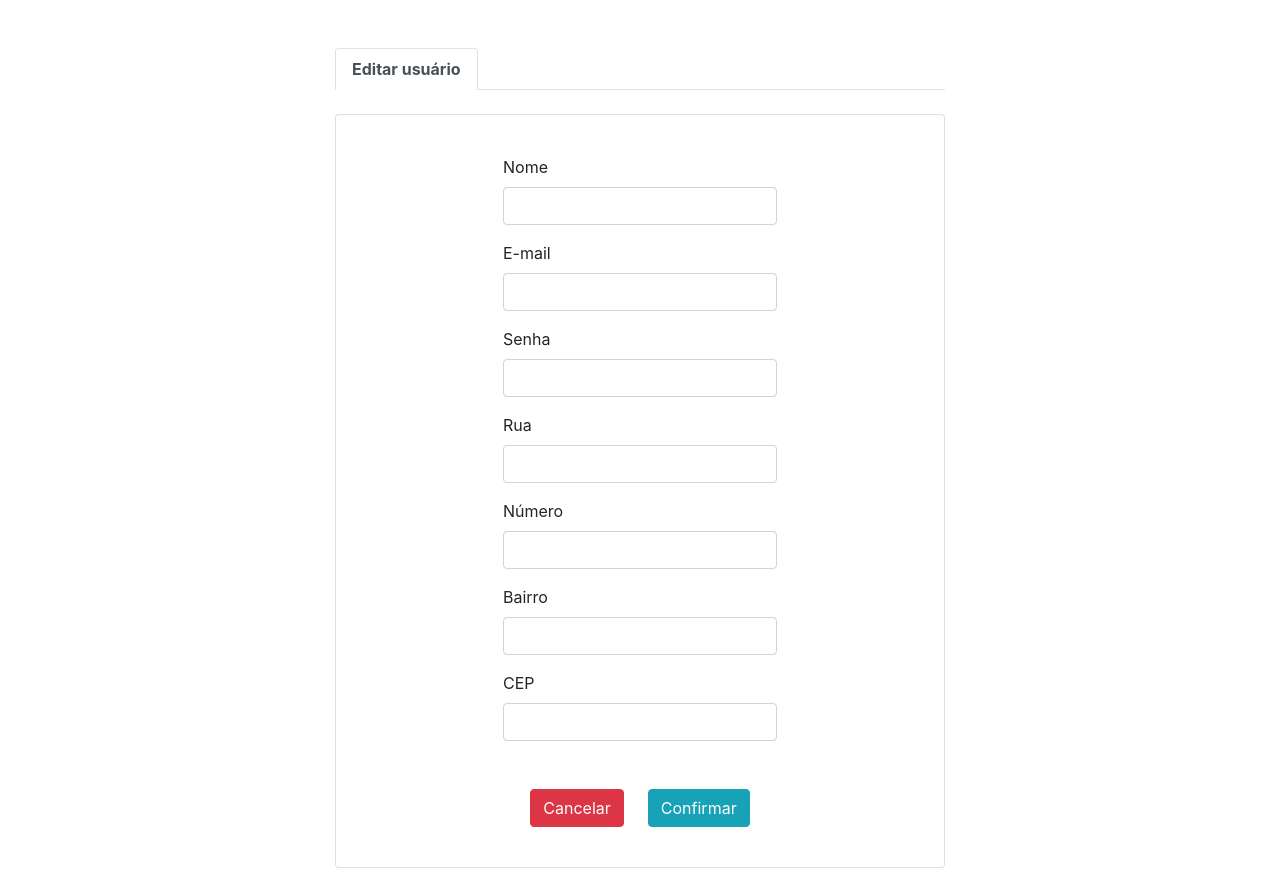
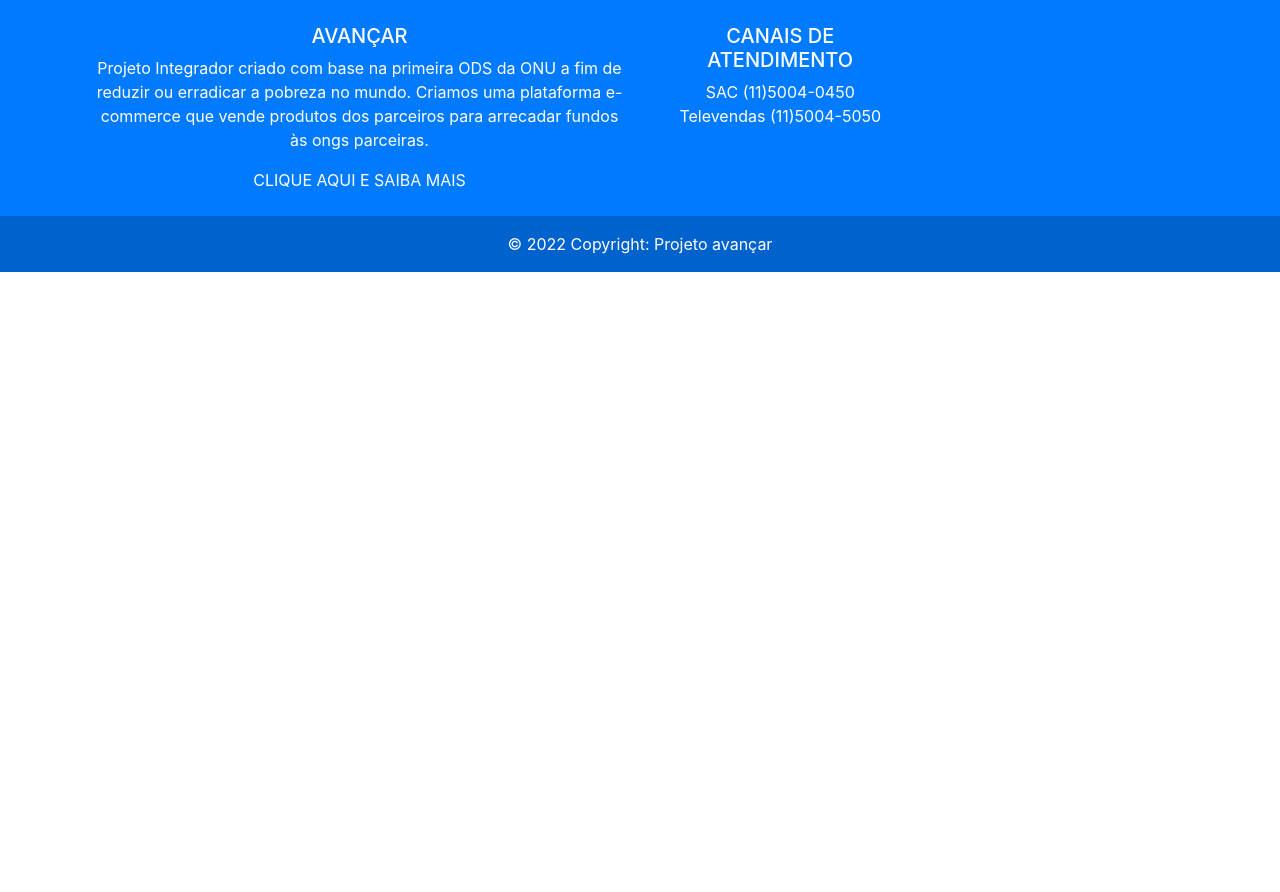
Before and after one commit to ProjetoAvancar/frontend, an Angular app: page / in a window 1280 px wide. After the commit the page ends 800 px from the top, so only its background shows below. Built offline with nearby package versions, Linux system fonts and the light colour scheme.

Commit message:
Atualização botão saiba mais versão 1

```diff
--- a/src/app/app.component.html
+++ b/src/app/app.component.html
@@ -1 +1 @@
-<app-editar-usuario></app-editar-usuario>
+<app-footer></app-footer>
--- a/src/app/footer/footer.component.html
+++ b/src/app/footer/footer.component.html
@@ -10,11 +10,12 @@
           <p>
             Projeto Integrador criado com base na primeira ODS da ONU a fim de reduzir ou erradicar a pobreza no mundo. Criamos uma plataforma e-commerce que vende produtos dos parceiros para arrecadar fundos às ongs parceiras.
           </p>
+          <a class="text-white">CLIQUE AQUI E SAIBA MAIS</a>
         </div>
         <!--Grid column-->
 
         <!--Grid column-->
-        <div class="col-lg-3 col-md-6 mb-4 mb-md-0">
+        <div class="col-lg-3 col-md-6 mb-4 mb-md-6">
           <h5 class="text-uppercase">Canais de Atendimento</h5>
 
           <ul class="list-unstyled mb-0">
```
